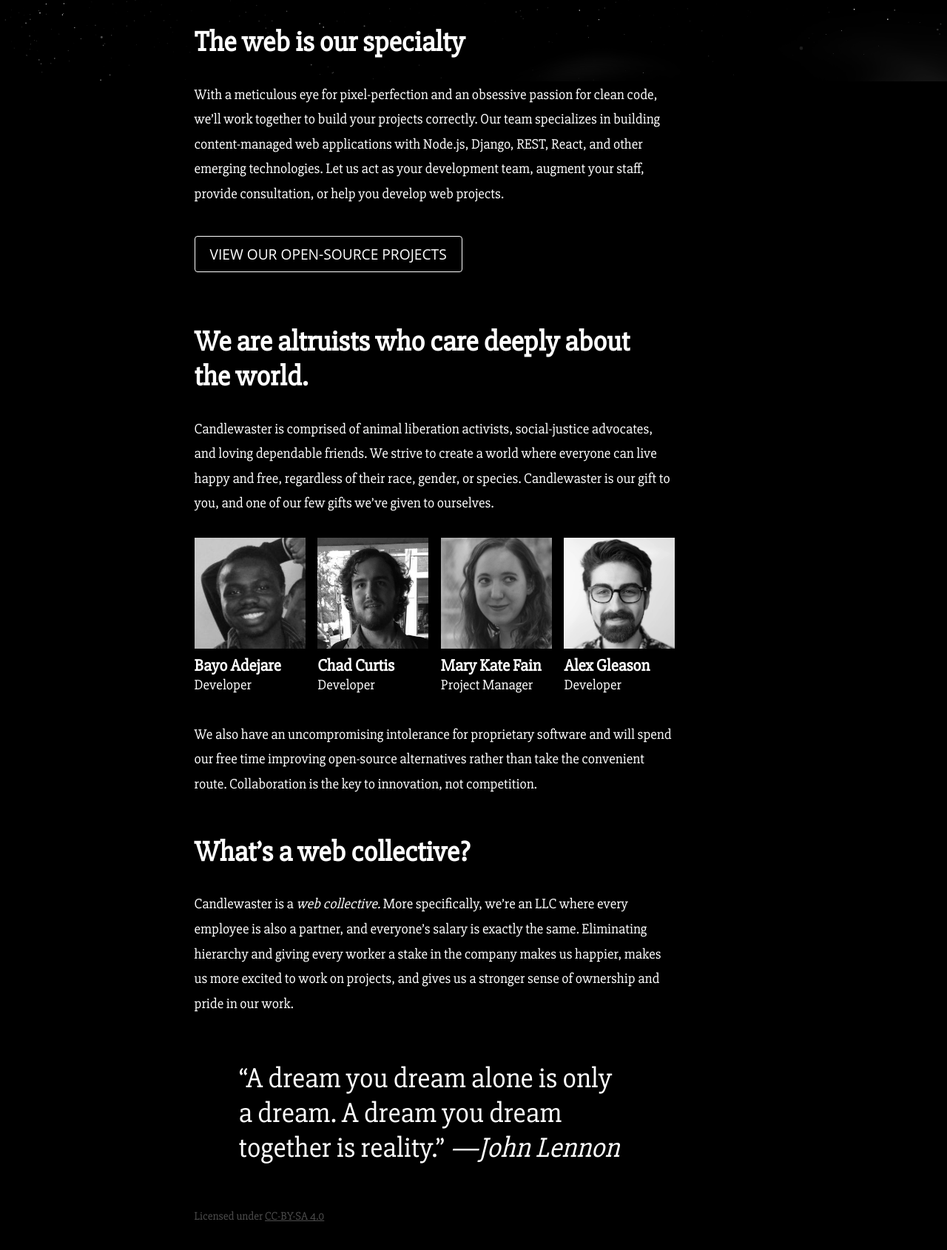
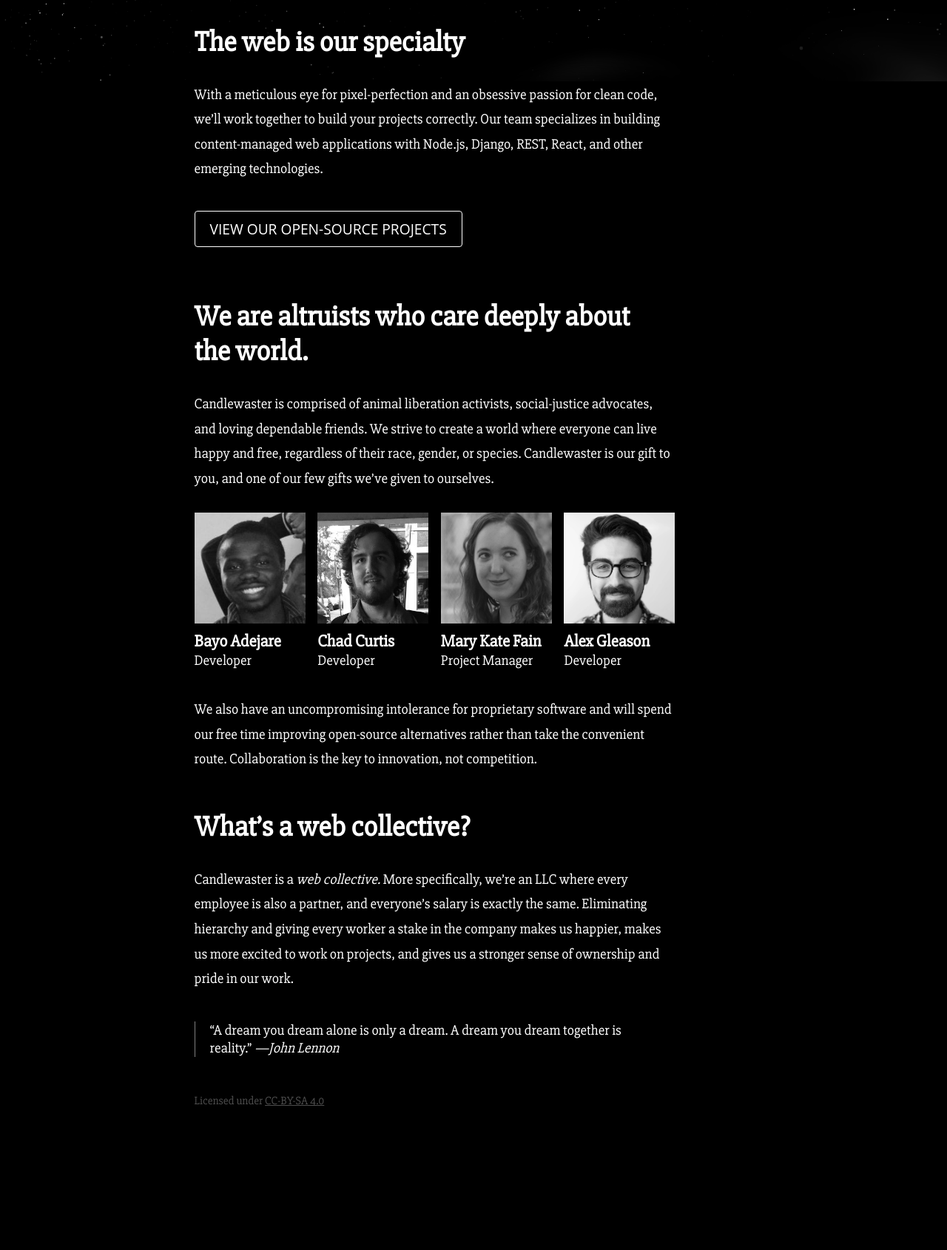
Before and after one commit to nafieshehu/collective68.github.io, a website: page www/index.html in a window 1280 px wide. Shown: the part 690-2380 px from the top of the page at 74% size. After the commit the page ends 2228 px from the top, so only its background shows below. Drawn offline with nearby package versions, Linux system fonts and the light colour scheme; files that its build step writes are made by us from their sources; a web font is replaced by a local one.

Commit message:
Updated copy and style

```diff
--- a/www/assets/styles/style.scss
+++ b/www/assets/styles/style.scss
@@ -98,6 +98,10 @@
   .definition-title {
     font-size: 1.2em;
     font-weight: bold;
+    opacity: 0.7;
+  }
+  .definition-text {
+    opacity: 0.6;
   }
 }
 
@@ -150,8 +154,9 @@
 }
 
 blockquote {
-  margin: 60px;
-  font-size: 2rem;
+  margin: 40px 0;
+  padding: 0 20px;
+  border-left: 1px solid rgba(255, 255, 255, 0.5);
   @media (max-width: 650px) {
     margin: 60px 20px;
   }
--- a/www/index.html
+++ b/www/index.html
@@ -48,7 +48,7 @@
     </section>
     <section>
       <h2>The web is our specialty</h2>
-      <p>With a meticulous eye for pixel-perfection and an obsessive passion for clean code, we&rsquo;ll work together to build your projects correctly. Our team specializes in building content-managed web applications with Node.js, Django, REST, React, and other emerging technologies. Let us act as your development team, augment your staff, provide consultation, or help you develop web projects.</p>
+      <p>With a meticulous eye for pixel-perfection and an obsessive passion for clean code, we&rsquo;ll work together to build your projects correctly. Our team specializes in building content-managed web applications with Node.js, Django, REST, React, and other emerging technologies.</p>
       <a class="button" href="https://notabug.org/candlewaster/" target="_blank">View our open-source projects</a>
     </section>
     <section>
```
